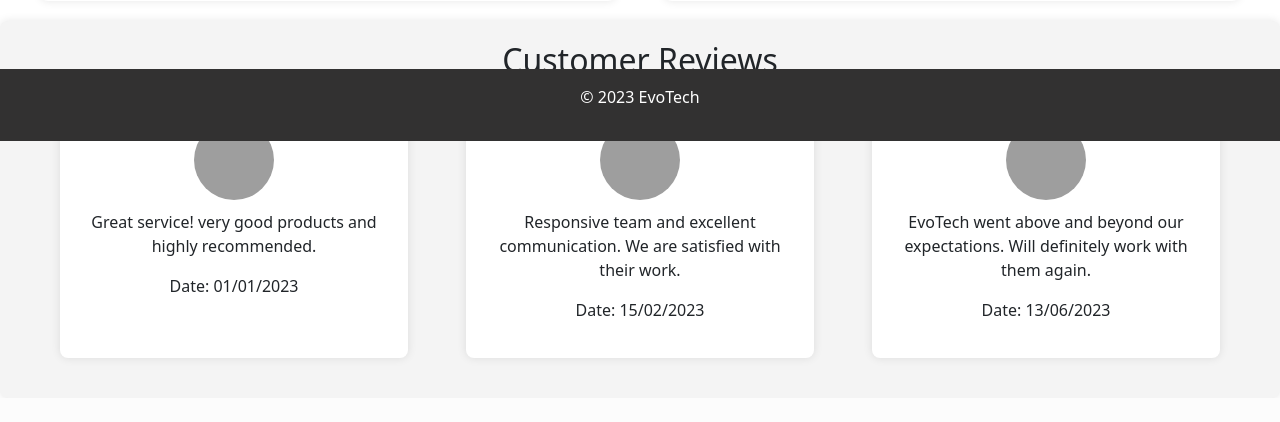
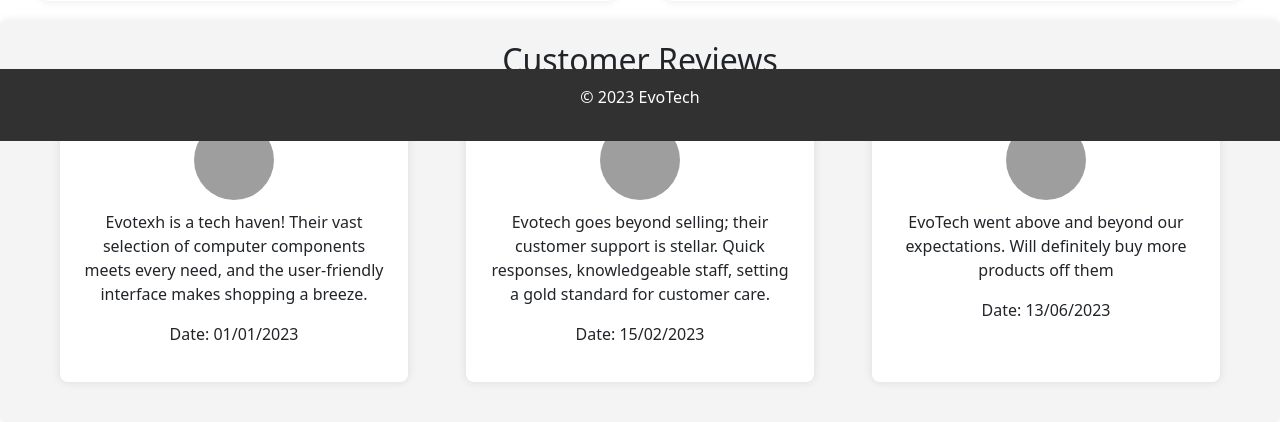
Before and after one commit to aston-cs2tp-evotech/evotech, a PHP site: page /contactpage in a window 1280 px wide. Shown: the part 659-1081 px from the top of the page. Before the commit the page ends 1021 px from the top, so only its background shows below. Run offline with PHP 8.4, Linux system fonts and the light colour scheme; data that the repository does not hold is empty; a stand-in replaces the project's code that opens the database connection; grey boxes are pictures that could not be loaded.

Commit message:
chnaged the cutomer review

```diff
--- a/view/contactspage.php
+++ b/view/contactspage.php
@@ -68,19 +68,19 @@ if (isset($userInfo["Username"])) {
         <div class="customer-reviews">
             <div class="review-box">
                 <img src="customer1.jpg" alt="Customer 1">
-                <p>Great service! very good products and highly recommended.</p>
+                <p>Evotexh is a tech haven! Their vast selection of computer components meets every need, and the user-friendly interface makes shopping a breeze.</p>
                 <p>Date: 01/01/2023</p>
             </div>
 
             <div class="review-box">
                 <img src="customer2.jpg" alt="Customer 2">
-                <p>Responsive team and excellent communication. We are satisfied with their work.</p>
+                <p>Evotech goes beyond selling; their customer support is stellar. Quick responses, knowledgeable staff, setting a gold standard for customer care.</p>
                 <p>Date: 15/02/2023</p>
             </div>
 
             <div class="review-box">
                 <img src="customer3.jpg" alt="Customer 3">
-                <p>EvoTech went above and beyond our expectations. Will definitely work with them again.</p>
+                <p>EvoTech went above and beyond our expectations. Will definitely buy more products off them </p>
                 <p>Date: 13/06/2023</p>
             </div>
         </div>
```
